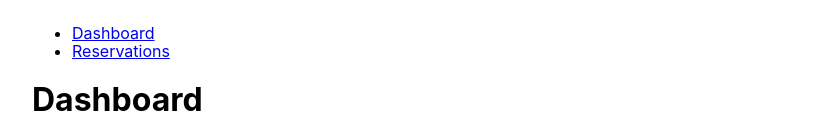
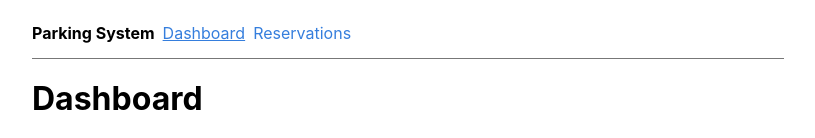
Before and after one commit to hacdias/MCSE, a React (Create React App) app in the folder webapp/: page / in a window 1280 px wide. Shown: the top 138 px of the page, without its empty margins (232-1047 px from the left). Built offline with nearby package versions, Linux system fonts and the light colour scheme; no server answers.

Commit message:
improve navbar

```diff
--- a/webapp/src/App.js
+++ b/webapp/src/App.js
@@ -1,10 +1,12 @@
 import React from 'react'
-import { HashRouter as Router, Routes, Route, Link } from 'react-router-dom'
+import { HashRouter as Router, Routes, Route, NavLink } from 'react-router-dom'
 import ParkingLots from './Dashboard'
 // import Reservations from './Reservations'
 
 // This data is only used for the demo while in development mode.
 import exampleData from './example-data'
+
+const navLinkClass = ({ isActive }) => `mr2 link pointer blue ${(isActive ? 'underline' : '')}`
 
 export default class App extends React.Component {
   constructor (props) {
@@ -36,15 +38,10 @@ export default class App extends React.Component {
     return (
       <div className='pa2 mw7 center'>
         <Router>
-          <nav>
-            <ul>
-              <li>
-                <Link to='/'>Dashboard</Link>
-              </li>
-              <li>
-                <Link to='/reservations'>Reservations</Link>
-              </li>
-            </ul>
+          <nav className='bb b--gray pv3'>
+            <span className='mr2 b'>Parking System</span>
+            <NavLink className={navLinkClass} to='/'>Dashboard</NavLink>
+            <NavLink className={navLinkClass} to='/reservations'>Reservations</NavLink>
           </nav>
 
           <Routes>
```
